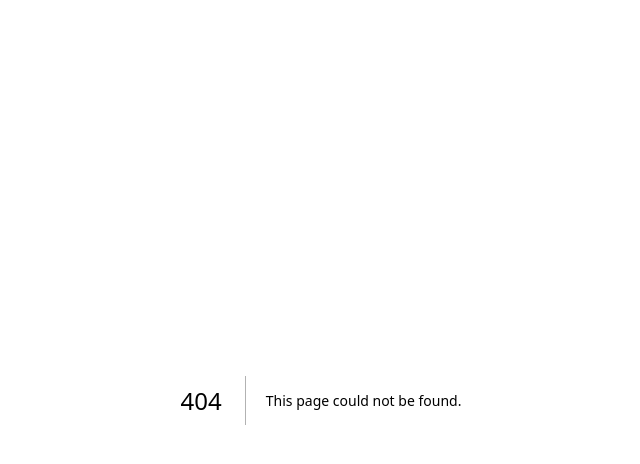
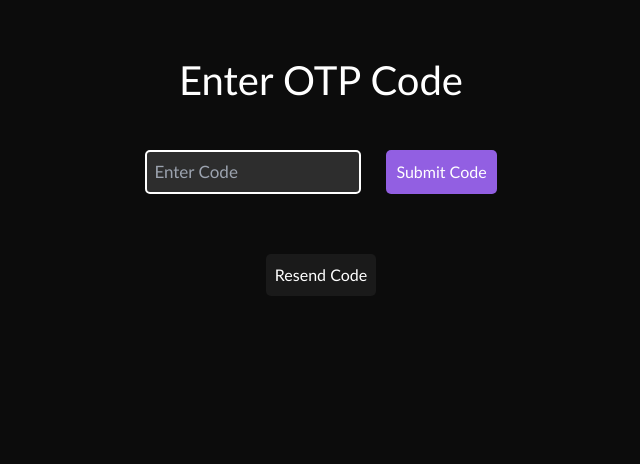
Before and after one commit to bright12037/julyproject, a Next.js app: page /otp-verification in a window 1280 px wide. Before the commit this address had no page. Shown: the top 464 px of the page, without its empty margins (319-959 px from the left). Built offline with nearby package versions, Linux system fonts and the light colour scheme.

Commit message:
otp-verification-page

```diff
--- /dev/null
+++ b/src/app/otp-verification/page.css
@@ -0,0 +1,107 @@
+body
+{
+    background-color: rgb(12, 12, 12);
+    color: white;
+
+}
+
+h1
+{
+    font-size: 40px;
+    font-family: 'Gill Sans', 'Gill Sans MT', Calibri, 'Trebuchet MS', sans-serif;
+
+}
+
+.ctn
+{
+    display: flex;
+    align-items: center;
+    justify-content: center;
+    flex-direction: column;
+    margin-top: 50px;
+
+}
+
+form
+{
+    display: flex;
+    align-items: center;
+    margin-top: 40px;
+    gap: 25px;
+
+}
+
+form .number
+{
+    color: white;
+    font-family: 'Gill Sans', 'Gill Sans MT', Calibri, 'Trebuchet MS', sans-serif;
+    font-size: 17px;
+    padding: 7px;
+    border: 2px solid white;
+    border-radius: 5px;
+    background-color: rgb(45, 45, 45);
+
+}
+
+form button
+{
+    background-color: #925FE2;
+    padding: 8px;
+    font-family: 'Trebuchet MS', 'Lucida Sans Unicode', 'Lucida Grande', 'Lucida Sans', Arial, sans-serif;
+    border-radius: 5px;
+    cursor: pointer;
+    transform: 0.7s;
+    border: 2px solid transparent;
+
+}
+
+form button:hover
+{
+    color: #925FE2;
+    background-color: white;
+    border: 2px solid #925FE2;
+    transition: all 0.7s;
+    transform: scale(1.05);
+
+}
+
+form button:active
+{
+    border: 2px solid transparent;
+    background-color: #925FE2;
+    color: white;
+    transform: scale(0.97);
+
+}
+
+.resend
+{
+    background-color: rgb(26, 26, 26);
+    border-radius: 5px;
+    cursor: pointer;
+    color: white;
+    font-family: 'Trebuchet MS', 'Lucida Sans Unicode', 'Lucida Grande', 'Lucida Sans', Arial, sans-serif;
+    padding: 7px;
+    margin-top: 60px;
+    transition: 0.7s;
+    border: 2px solid transparent;
+
+}
+
+.resend:hover
+{
+    border: 2px solid rgb(26, 26, 26);
+    background-color: white;
+    color: rgb(26, 26, 26);
+    transition: all 0.7s;
+    transform: scale(0.97);
+
+}
+
+.resend:active
+{
+    border: 2px solid transparent;
+    background-color: rgb(26, 26, 26);
+    color: white;
+
+}
--- /dev/null
+++ b/src/app/otp-verification/page.jsx
@@ -0,0 +1,24 @@
+"use client"
+import { useState } from "react"
+import React from 'react'
+import './page.css'
+
+const page = () => {
+  return (
+    <div>
+        <div className="ctn">
+            <h1>Enter OTP Code</h1>
+
+            <form>
+                <input className="number" placeholder="Enter Code" type="number" />
+                <button>Submit Code</button>
+            </form>
+
+            <button className="resend">Resend Code</button>
+        </div>
+
+    </div>
+  )
+}
+
+export default page
```
